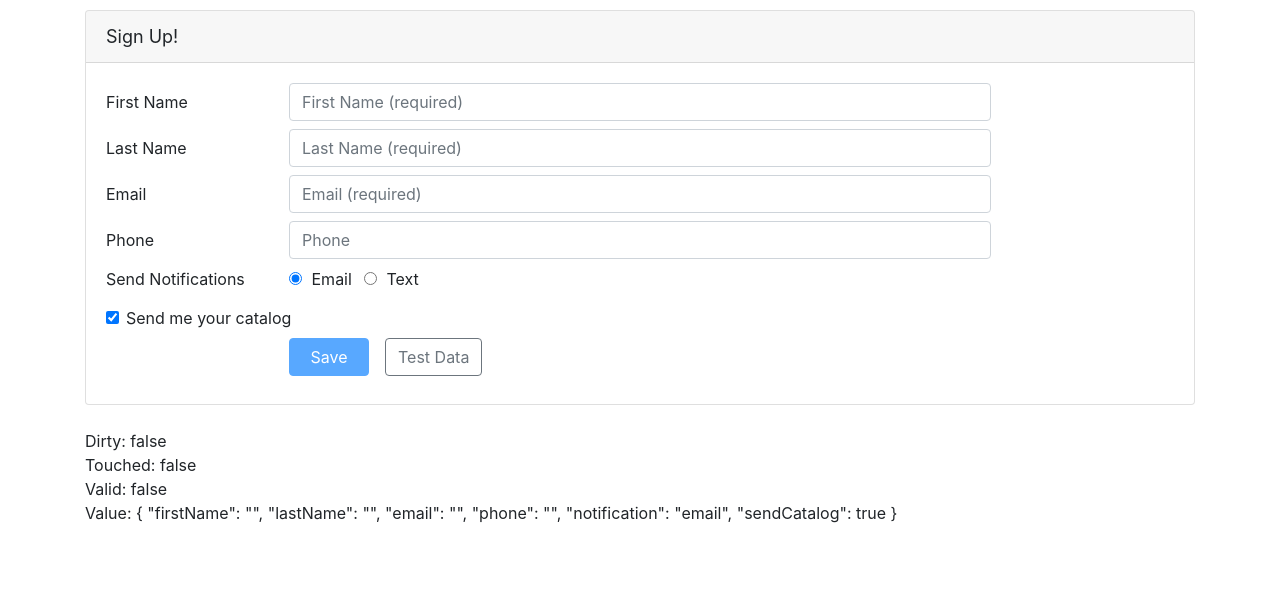
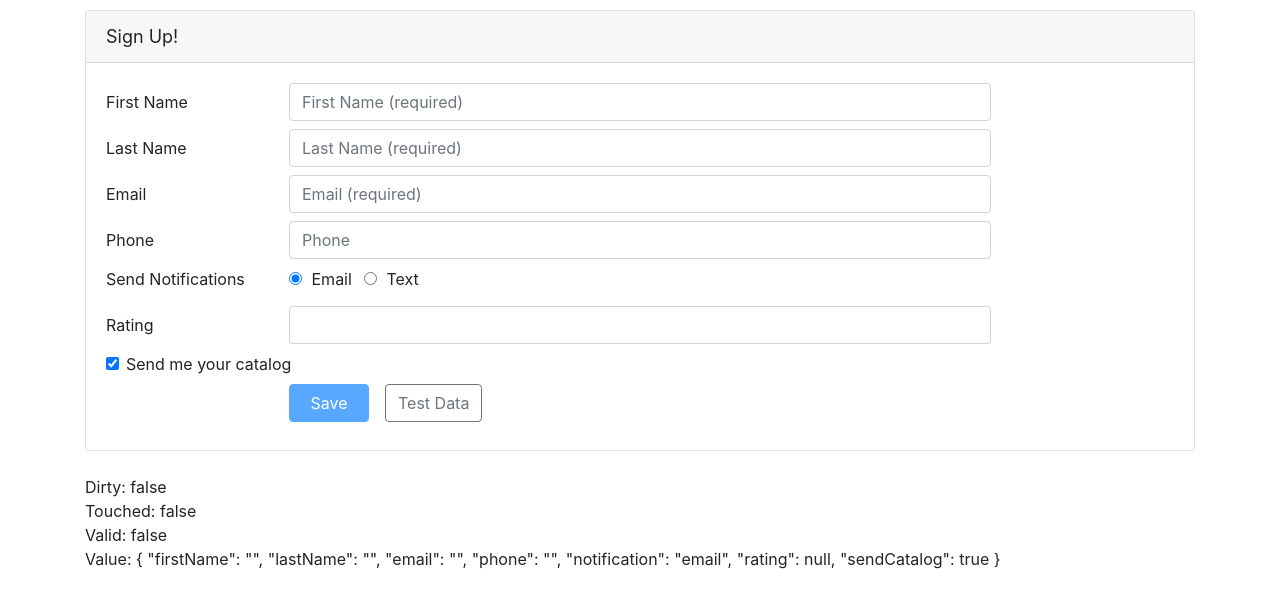
Before and after one commit to vikky410/path-ng-reactive-form, an Angular app: page / in a window 1280 px wide. Shown: the top 608 px of the page. Built offline with nearby package versions, Linux system fonts and the light colour scheme.

Commit message:
Custom validator with parameter

```diff
--- a/src/app/customers/customer.component.html
+++ b/src/app/customers/customer.component.html
@@ -116,6 +116,26 @@
           </div>
         </div>
       </div>
+
+
+      <div class="form-group row mb-2">
+          <label class="col-md-2 col-form-label"
+                 for="ratingId">Rating</label>
+          <div class="col-md-8">
+            <input class="form-control"
+                   id="ratingId"
+                   type="number"
+                   formControlName="rating"
+                   [ngClass]="{'is-invalid': (customerForm.get('rating').touched ||
+                                             customerForm.get('rating').dirty) &&
+                                             !customerForm.get('rating').valid }" />
+            <span class="invalid-feedback">
+              <span *ngIf="customerForm.get('rating').errors?.range">
+                Please rate your experience from 1 to 5.
+              </span>
+            </span>
+          </div>
+        </div>
 
       <div class="form-group row mb-2">
         <div class="col-md-8">
--- a/src/app/customers/customer.component.ts
+++ b/src/app/customers/customer.component.ts
@@ -1,7 +1,31 @@
 import { Component, OnInit } from '@angular/core';
-import { FormGroup, FormBuilder, Validators } from '@angular/forms';
+import { FormGroup, FormBuilder, Validators, AbstractControl, ValidatorFn } from '@angular/forms';
 
 import { Customer } from './customer';
+
+ /**
+  * @description returns true if validation rules are broken
+  *
+  * @param min number
+  * @param max number
+  *
+  * @returns ValidatorFn
+  */
+function ratingRange(min: number, max: number): ValidatorFn {
+  return (c: AbstractControl): {[key: string]: boolean} | null => {
+    if (c.value !== null && (isNaN(c.value) || c.value < min || c.value > max)) {
+      return {'range': true};
+    }
+    return null;
+  };
+}
+// function ratingRange(c: AbstractControl): {[key: string]: boolean} | null {
+//   if (c.value !== null && (isNaN(c.value) || c.value < 1 || c.value > 5)) {
+//     return {'range': true};
+//   }
+
+//   return null;
+// }
 
 @Component({
   selector: 'app-customer',
@@ -21,6 +45,7 @@
       email: ['', [Validators.required, Validators.email]],
       phone: [''],
       notification: 'email',
+      rating: [null, ratingRange(1, 5)],
       sendCatalog: true
     });
     // this.customerForm = new FormGroup({
```
